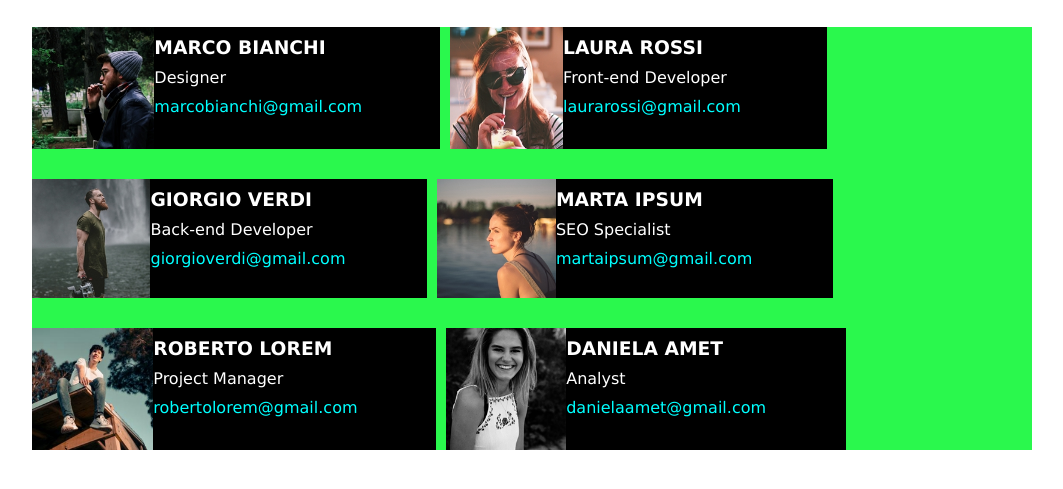
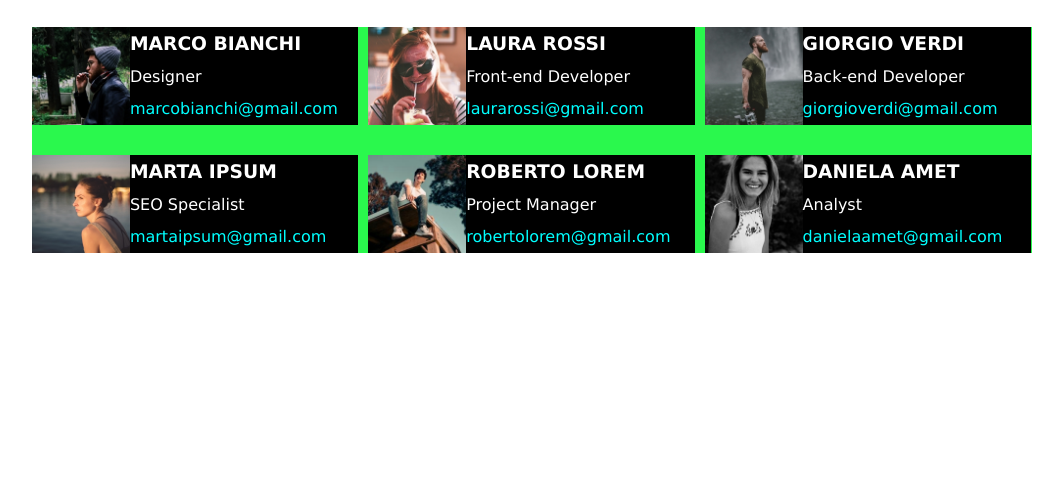
Before and after one commit to Dave-93/html-css-flex-cards, a plain HTML site: page index.html in a window 1280 px wide. Shown: the part 139-628 px from the top of the page, without its empty margins (108-1171 px from the left). Drawn offline with Linux system fonts and the light colour scheme.

Commit message:
fix: center 3 colomns

```diff
--- a/css/style.css
+++ b/css/style.css
@@ -37,7 +37,7 @@ header, .container-box{
     background-color: black;
     color: white;
     display: flex;
-
+    flex-basis: calc((100% / 3)  - 7px);
 }
 
 .box img{
@@ -46,15 +46,16 @@ header, .container-box{
 
 .box-info{
     width: 70%;
+    display: flex;                      /**/
+    flex-direction: column;             /*è più "CORRETTO" rendere il box flex per usare la sue proprietà o mettere semplicemente dei mergin ai componenti del suo contenuto? (vedi sotto)*/
+    justify-content: space-around;      /**/
 }
-
-.box-info > h3{
+/* .box-info > h3{
     margin-top: 10px;
 }
-
 .box-info > p{
     margin: 10px 0;
-}
+} */
 
 .box-info > a{
     color: cyan;
```
